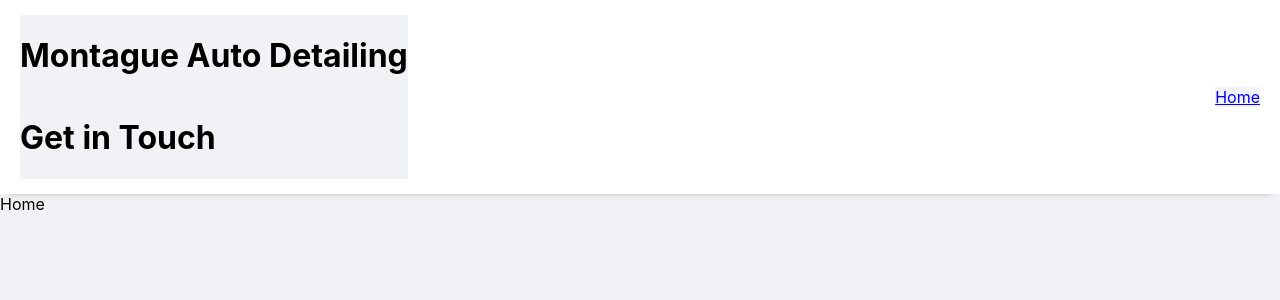
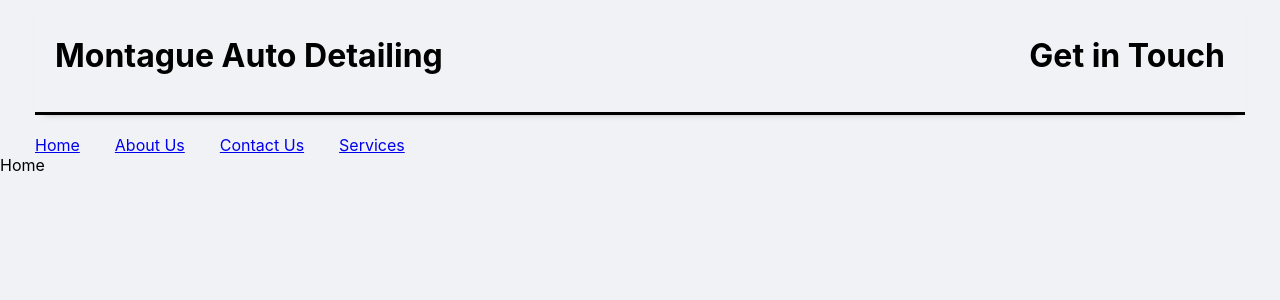
Before and after one commit to StephenMontague/montague-auto-detailing, a React (Create React App) app: page / in a window 1280 px wide. Shown: the top 300 px of the page. Built offline with nearby package versions, Linux system fonts and the light colour scheme.

Commit message:
Created links in a subheader to get them to show up in a good way. Will work on styling in the future.

```diff
--- a/src/components/header/Header.css
+++ b/src/components/header/Header.css
@@ -3,14 +3,18 @@
 	display: flex;
 	justify-content: space-between;
 	position: sticky;
-	background-color: white;
 	z-index: 100;
 	top: 0;
 	align-items: center;
 	box-shadow: 0px 5px 8px -9px rgba(0, 0, 0, 0.75);
+	border-bottom: solid;
+	margin: 0px 35px;
 }
 
-.header__top {
+.header__botom {
+	display: flex;
+	position: absolute;
+	top: -100px;
 }
 
 .header__left {
--- a/src/components/header/Header.jsx
+++ b/src/components/header/Header.jsx
@@ -1,11 +1,11 @@
 import React from 'react';
-import { Link } from 'react-router-dom';
 import './Header.css';
+import SubHeader from './SubHeader';
 
 const Header = () => {
 	return (
-		<div className='header'>
-			<div className='header__top'>
+		<>
+			<div className='header'>
 				<div className='header__left'>
 					<h1>Montague Auto Detailing</h1>
 				</div>
@@ -13,10 +13,8 @@ const Header = () => {
 					<h1>Get in Touch</h1>
 				</div>
 			</div>
-			<div className='header__bottom'>
-				<Link to='/'>Home</Link>
-			</div>
-		</div>
+			<SubHeader />
+		</>
 	);
 };
 
--- /dev/null
+++ b/src/components/header/SubHeader.css
@@ -0,0 +1,7 @@
+.subheader {
+	margin-top: 20px;
+}
+
+.link {
+	margin-left: 35px;
+}
--- /dev/null
+++ b/src/components/header/SubHeader.jsx
@@ -0,0 +1,24 @@
+import React from 'react';
+import './SubHeader.css';
+import { Link } from 'react-router-dom';
+
+const SubHeader = () => {
+	return (
+		<div className='subheader'>
+			<Link className='link' to='/'>
+				Home
+			</Link>
+			<Link className='link' to='/about-us'>
+				About Us
+			</Link>
+			<Link className='link' to='contact-us'>
+				Contact Us
+			</Link>
+			<Link className='link' to='/services'>
+				Services
+			</Link>
+		</div>
+	);
+};
+
+export default SubHeader;
```
